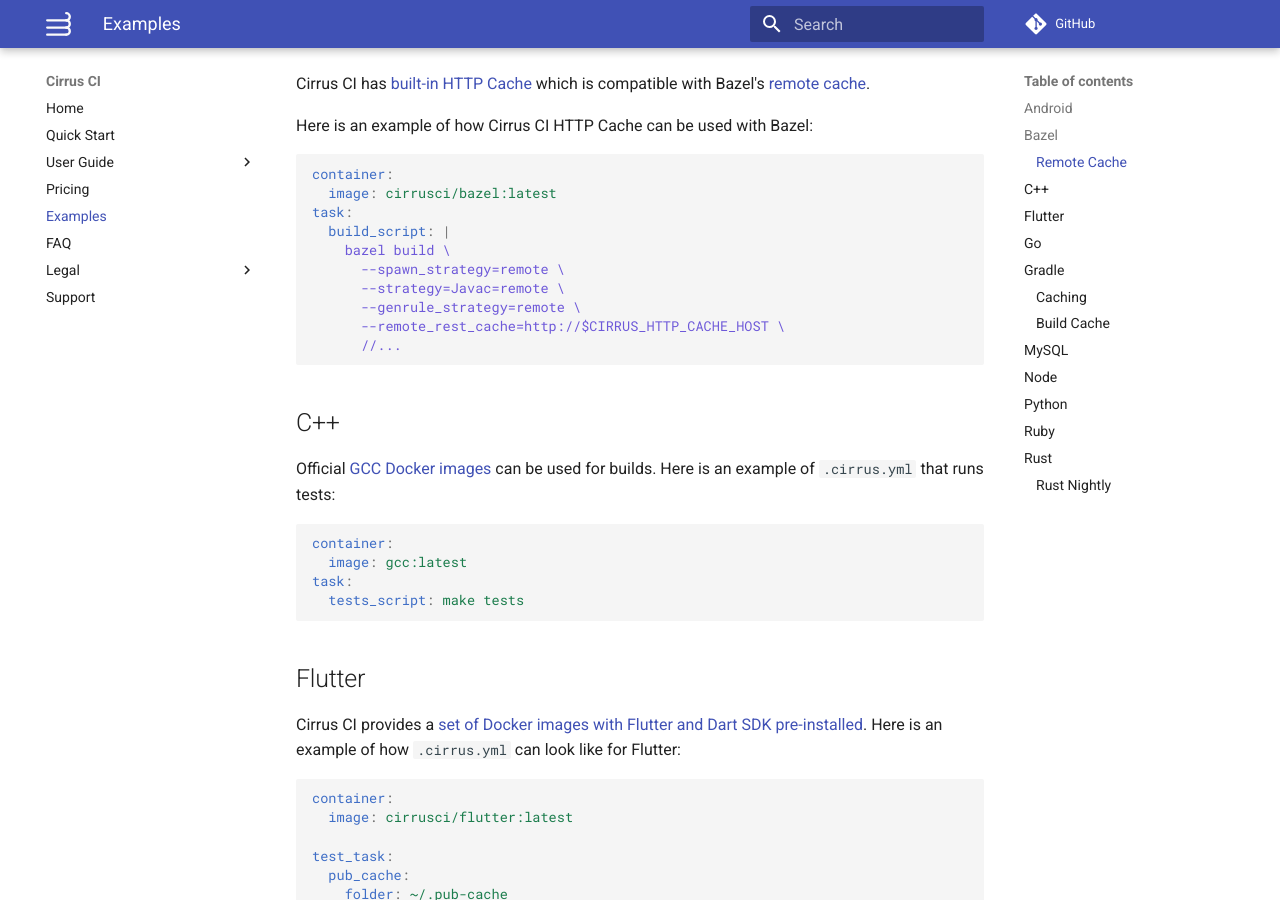
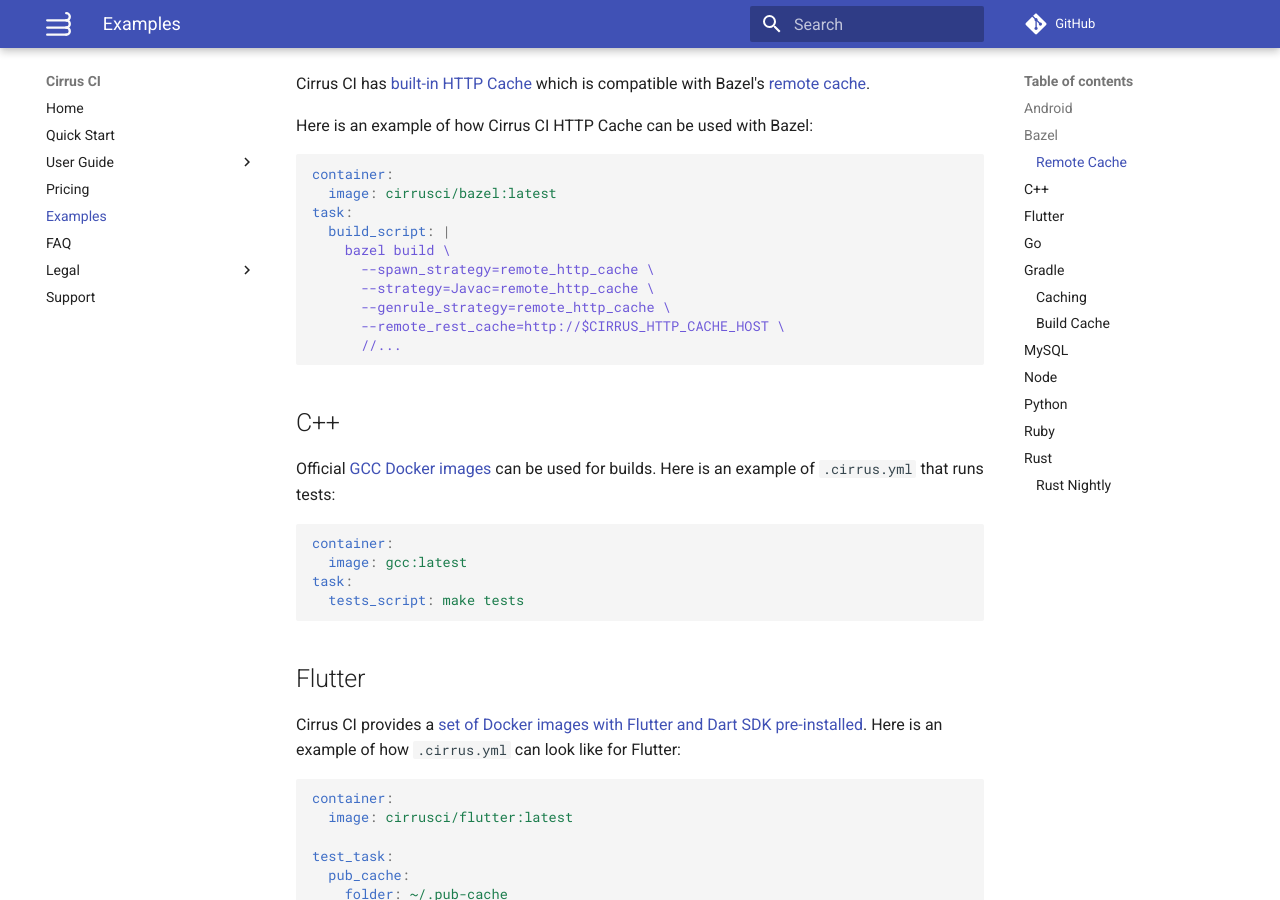
Before and after one commit to cirruslabs/cirrus-ci-docs, an MkDocs documentation site: the page built from docs/examples.md, in a window 1280 px wide and 900 px high, scrolled down 1313 px. Built offline with MkDocs 1.6.1 and Material for MkDocs 9.7.7, drawn with Linux system fonts in a browser that asks for light colours; comment, search, counter and statistics services are not loaded.

Commit message:
Fixed Bazel Example
Fixes #61

````diff
--- a/docs/examples.md
+++ b/docs/examples.md
@@ -67,9 +67,9 @@ container:
 task:
   build_script: |
     bazel build \
-      --spawn_strategy=remote \
-      --strategy=Javac=remote \
-      --genrule_strategy=remote \
+      --spawn_strategy=remote_http_cache \
+      --strategy=Javac=remote_http_cache \
+      --genrule_strategy=remote_http_cache \
       --remote_rest_cache=http://$CIRRUS_HTTP_CACHE_HOST \
       //...
 ```
````
